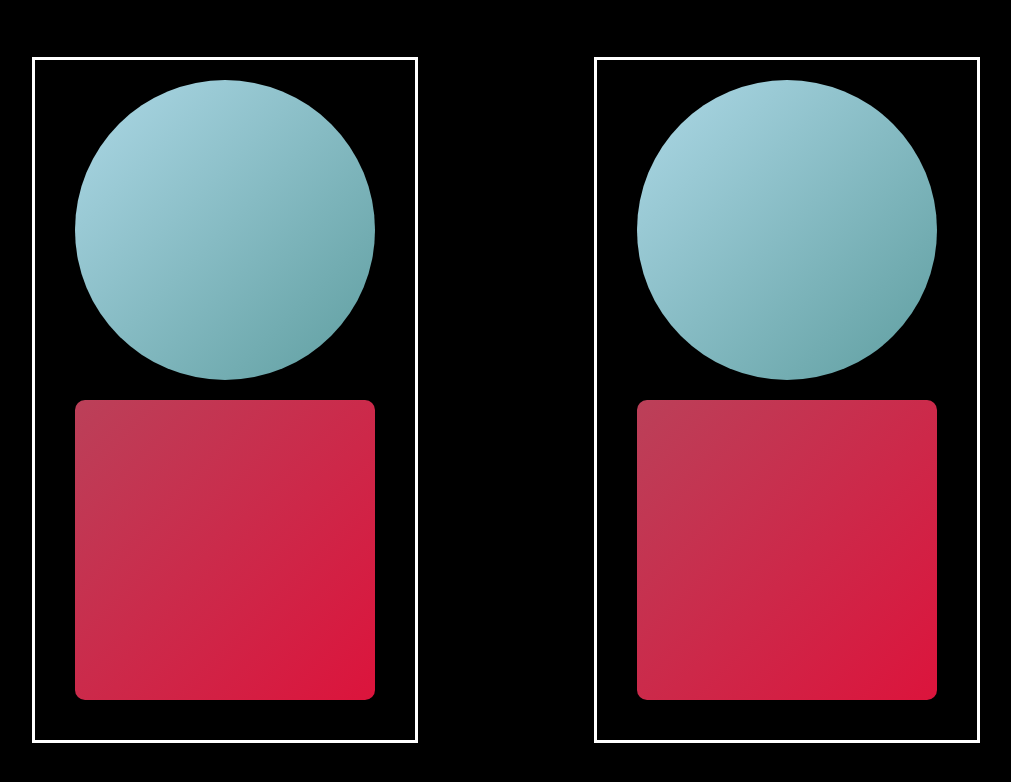
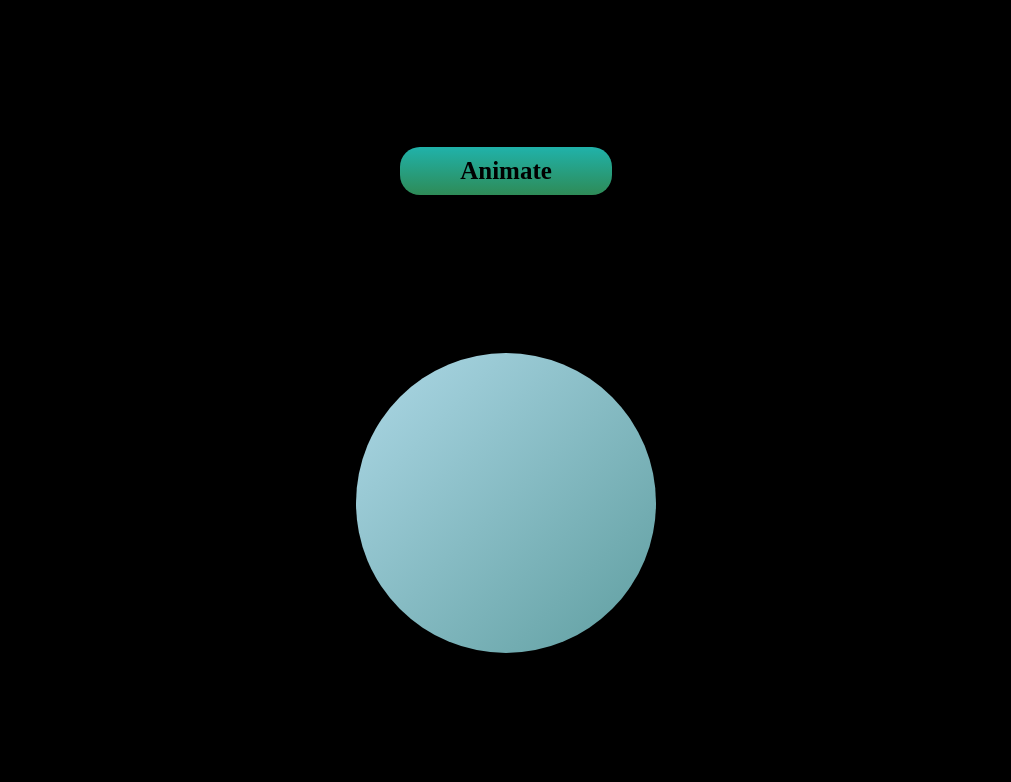
Before and after one commit to Vidhyasagar2408/GSAP, a React (Vite) app in the folder react/: page / in a window 1280 px wide. Shown: the top 782 px of the page, without its empty margins (134-1145 px from the left). Built offline with nearby package versions, Linux system fonts and the light colour scheme.

Commit message:
Animated react

```diff
--- a/react/src/App.jsx
+++ b/react/src/App.jsx
@@ -1,31 +1,29 @@
 import { useGSAP } from "@gsap/react";
 import gsap from "gsap";
-import React, { useRef } from "react";
+import React, { useRef, useState } from "react";
 const App = () => {
+  const [circle, setCircle] = useState(0);
 
-  const container = useRef()
+  const random = gsap.utils.random(-500, 500, 100);
 
-  useGSAP(()=>{
-    gsap.from(".box",{
-      duration:1,
-      delay:1,
-      opacity:0,
-      rotate:720,
-      scale:0
-    })
-  },{scope:container})
+  useGSAP(() => {
+    gsap.to(".circle", {
+      x: circle,
+      duration: 1,
+    });
+  },[circle]);
 
   return (
     <div>
       <main>
-        <div ref={container} className="container1">
-          <div className="circle"></div>
-          <div className="box"></div>
-        </div>
-        <div className="container2">
-          <div className="circle"></div>
-          <div className="box"></div>
-        </div>
+        <button
+          onClick={() => {
+            setCircle(random);
+          }}
+        >
+          Animate
+        </button>
+        <div className="circle"></div>
       </main>
     </div>
   );
--- a/react/src/index.css
+++ b/react/src/index.css
@@ -20,33 +20,10 @@ main{
   width: 100%;
   padding: 20px;
   display: flex;
+  flex-direction: column;
   align-items: center;
   justify-content: space-evenly;
   gap: 30px;
-}
-
-.container1{
-  padding: 20px;
-  border: 3px solid white;
-  display: flex;
-  flex-direction: column;
-  align-items: center;
-}
-
-.container2{
-  padding: 20px;
-  border: 3px solid white;
-  display: flex;
-  flex-direction: column;
-  align-items: center;
-}
-
-.box{
-  height: 300px;
-  width: 300px;
-  border-radius: 10px;
-  margin: 20px;
-  background: linear-gradient(to right bottom , rgb(187, 64, 89),crimson);
 }
 
 .circle{
@@ -55,3 +32,13 @@ main{
   border-radius: 50%;
   background: linear-gradient(to right bottom,lightblue,cadetblue);
 }
+
+button{
+  padding: 10px 60px;
+  border: none;
+  color: black;
+  background: linear-gradient(lightseagreen,seagreen);
+  font-size: 25px;
+  font-weight: 900;
+  border-radius: 20px;
+}
```
